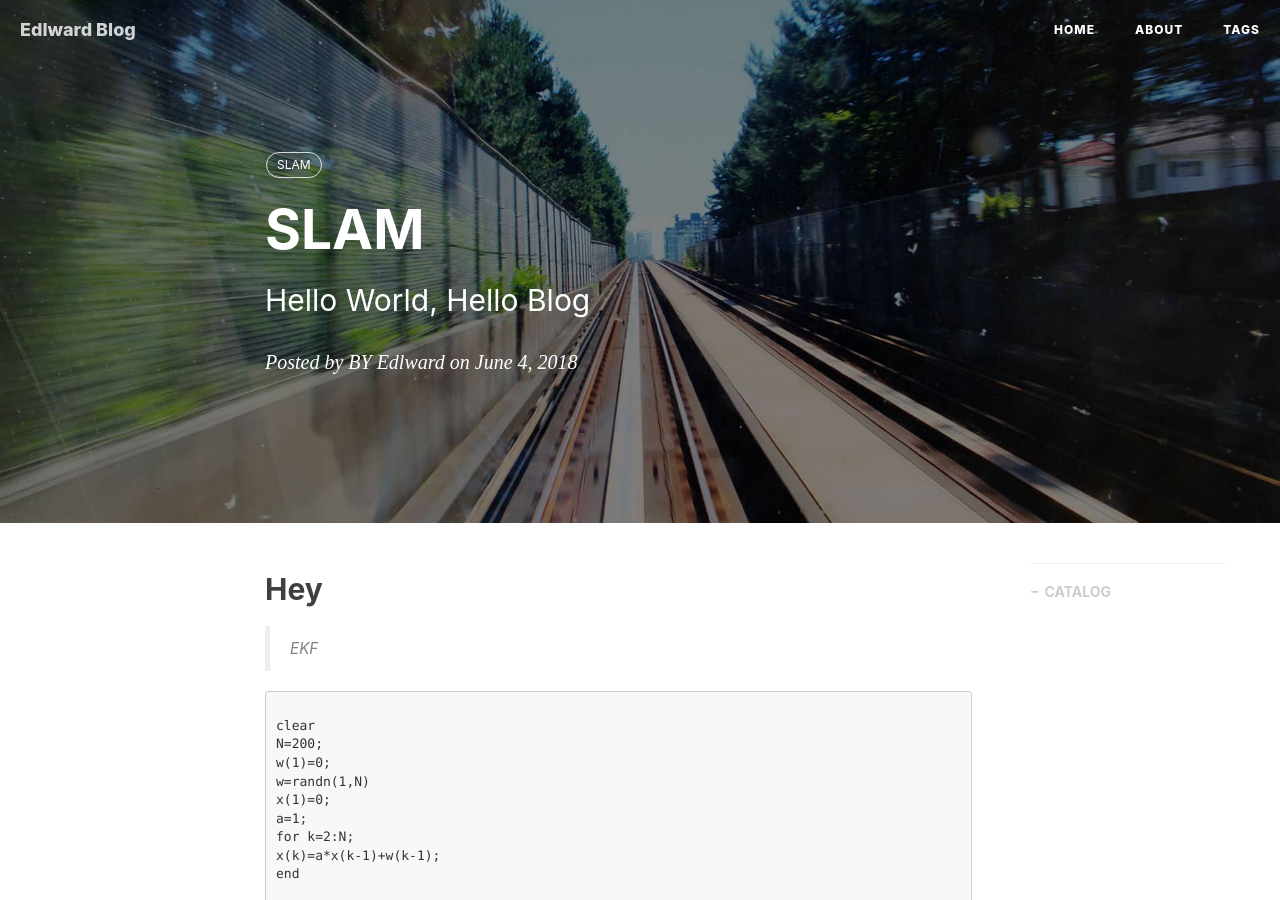
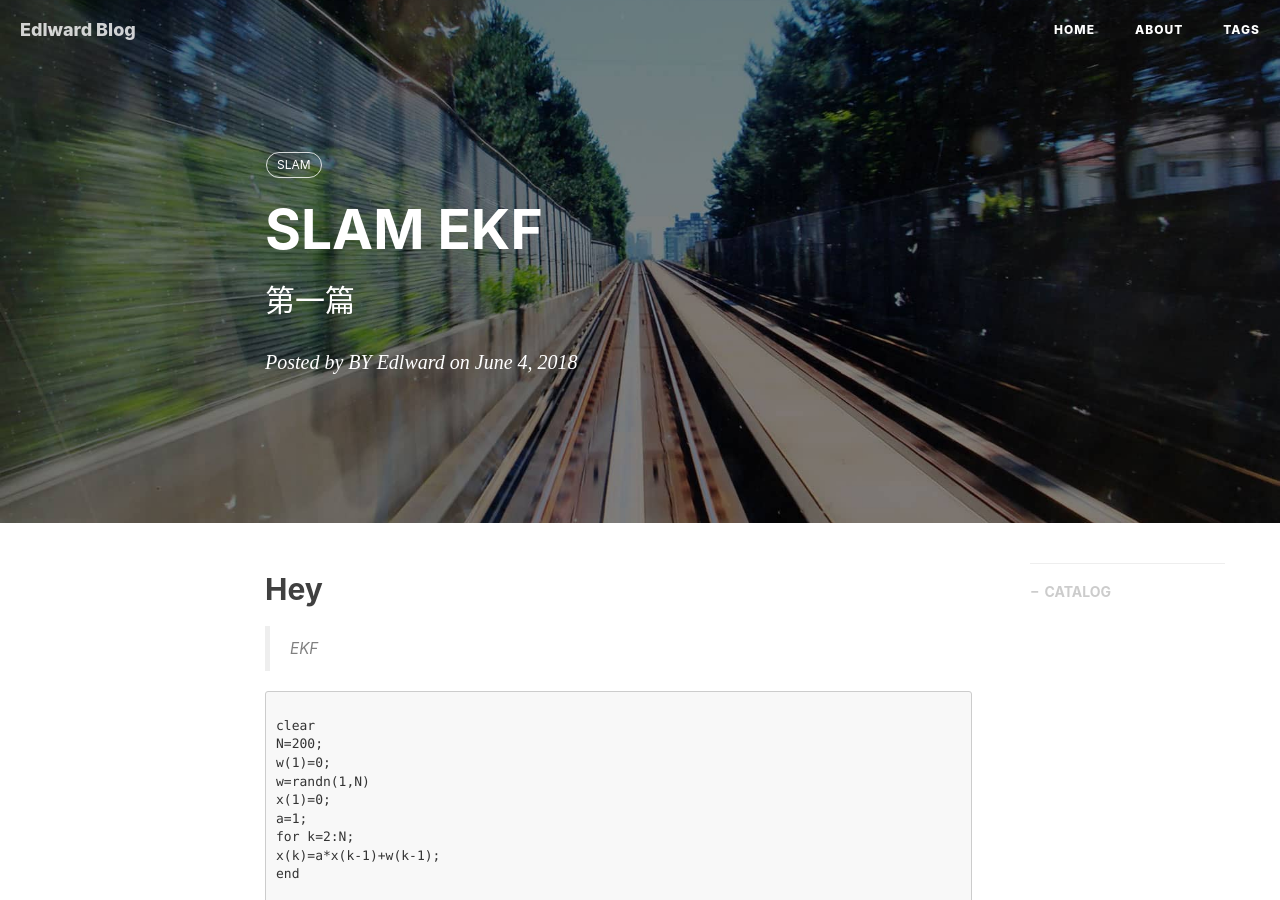
Before and after one commit to gary-robotics/dlward, a Jekyll site: the page built from _posts/2018-06-04-EKF-2018.markdown, in a window 1280 px wide and 900 px high. Built offline with Jekyll 4.4.1, drawn with Linux system fonts in a browser that asks for light colours; nearby versions of some CDN libraries; comment, search, counter and statistics services are not loaded.

Commit message:
Update and rename 2018-06-04-快速搭建-2018.markdown to 2018-06-04-EKF-2018.markdown

```diff
--- a/_posts/2018-06-04-快速搭建-2018.markdown
+++ b/_posts/2018-06-04-EKF-2018.markdown
@@ -1,7 +1,7 @@
 ---
 layout:     post                    # 使用的布局（不需要改）
-title:      SLAM               # 标题
-subtitle:   Hello World, Hello Blog #副标题
+title:      SLAM EKF                # 标题
+subtitle:    第一篇                  #副标题
 date:       2018-06-04              # 时间
 author:     BY Edlward              # 作者
 header-img: img/post-bg-2015.jpg    #这篇文章标题背景图片
```
